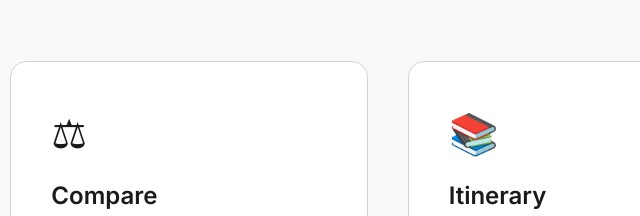
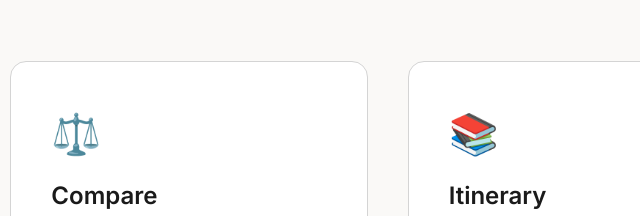
Before and after one commit to damon-ui/forge-marketing, a plain HTML site: page index.html in a window 1280 px wide. Shown: the part 1956-2172 px from the top of the page, 451-1091 px from the left. Drawn offline with nearby package versions, Linux system fonts and the light colour scheme.

Commit message:
fix: use colorful emoji for Compare icon

```diff
--- a/index.html
+++ b/index.html
@@ -72,7 +72,7 @@
         </div>
 
         <div class="feature-card">
-          <div class="feature-icon">&#9878;</div>
+          <div class="feature-icon">⚖️</div>
           <h3>Compare</h3>
           <p class="feature-tagline">Side-by-side proposals that sell</p>
           <p>Show clients their options in a clean, professional comparison. They can vote on their favorites right from their phone. No more "which PDF was the one with the balcony cabin?"</p>
```
